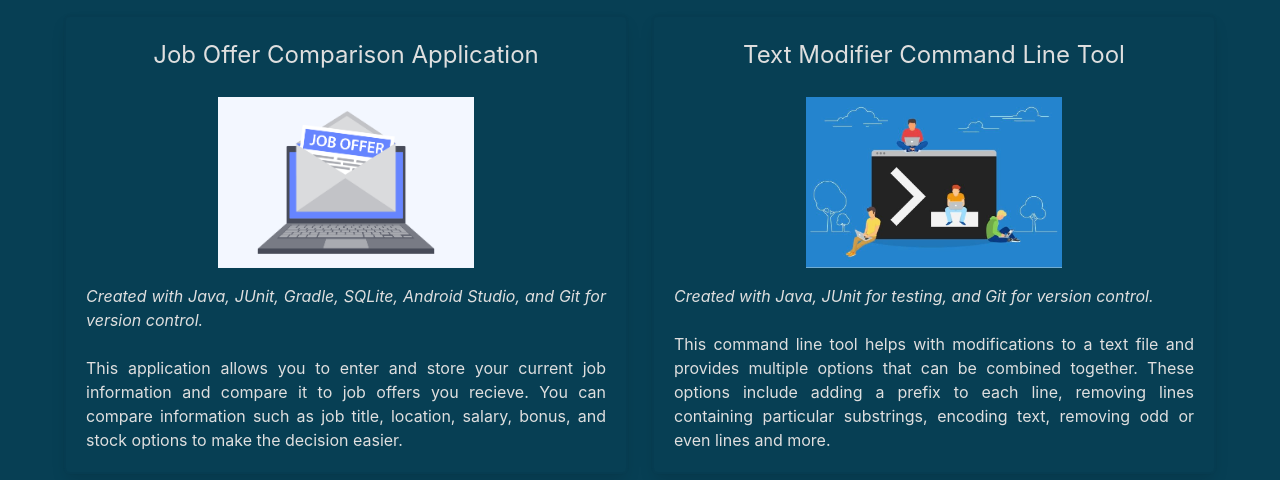
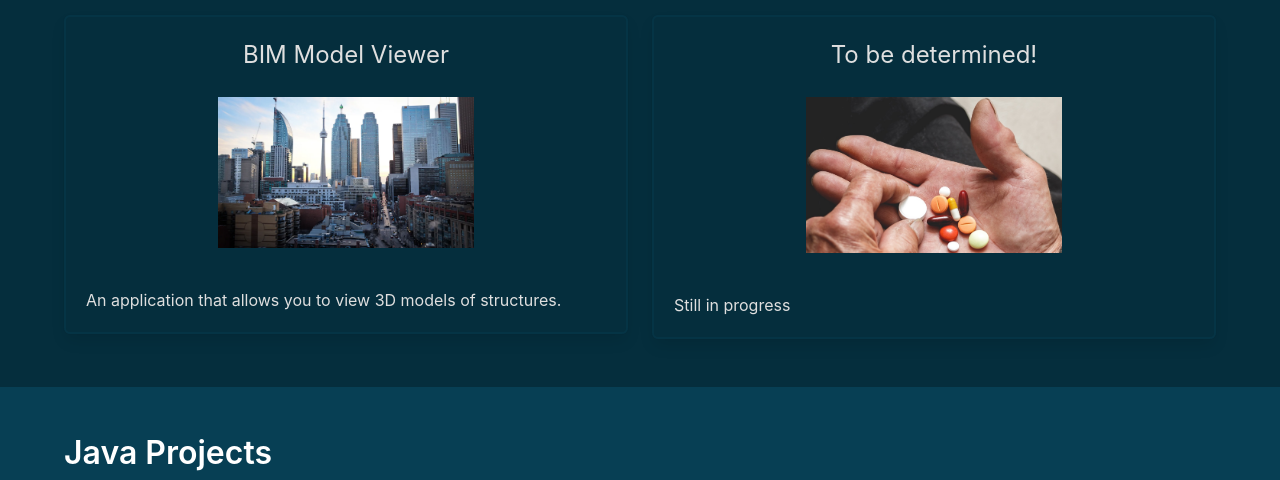
Before and after one commit to BuildMack/buildmack.github.io, a plain HTML site: page index.html in a window 1280 px wide. Shown: the part 707-1187 px from the top of the page. Drawn offline with nearby package versions, Linux system fonts and the light colour scheme.

Commit message:
Added section for AWS projects

```diff
--- a/index.html
+++ b/index.html
@@ -29,6 +29,7 @@
 			</div>
 
 			<div class="nav-right nav-menu">
+				<a class="nav-item" href="#cloud">AWS Cloud</a>
 				<a class="nav-item" href="#javaprojects">Java</a>
 				<a class="nav-item" href="#datascienceprojects">Data Science</a>
 				<a class="nav-item" href="#powerbi">Power BI</a>
@@ -67,6 +68,62 @@
 				</p>
 			</div>
 		</section>
+
+		<!-- Cloud Projects -->
+		<section  id="cloud" class="section section-21">
+			<div class="container">
+				<div class="has-text-centered">
+					<h3 class="title is-3">AWS Cloud Projects</h3>
+				</div>
+
+				<div class="columns is-multiline is-desktop">
+					<!-- Project 1 -->
+					<div class="column">
+						<a href="https://app.powerbi.com/view?r=eyJrIjoiYTY5NGU2ZDUtOGNjOS00ZjQzLTgyYjItZjRiNDlhM2MwODliIiwidCI6IjBiYzdjNWU0LTk0YzQtNGQyYS05MDI2LTAxZGY1Y2Y3ZDE3NSJ9" target="_blank" class="box project-text" style="color: #dfdfdf">
+							<article>
+								<div>
+									<p><font size="+2"><center> BIM Model Viewer</center></font></p>
+								<br>
+								<div>
+
+								<div>
+									<figure class="image project-figure">
+										<img src="assets/img/apartments.png" alt="Image">
+									</figure>
+								</div>
+								<div>
+									<p>
+										<br> An application that allows you to view 3D models of structures. </center>
+									</p>
+								</div>
+							</article>
+						</a>
+					</div>
+
+						<!-- Project 1 -->
+						<div class="column">
+							<a href="https://app.powerbi.com/view?r=eyJrIjoiZjg5NTU5MDUtN2MxNy00ZmVmLWJjYTEtMDZlM2VjZTQ0ZDFiIiwidCI6IjBiYzdjNWU0LTk0YzQtNGQyYS05MDI2LTAxZGY1Y2Y3ZDE3NSJ9" target="_blank" class="box project-text" style="color: #dfdfdf">
+								<article>
+									<div>
+										<p><font size="+2"><center> To be determined!</center></font></p>
+									<br>
+									<div>
+
+									<div>
+										<figure class="image project-figure">
+											<img src="assets/img/seniordrugs.png" alt="Image">
+										</figure>
+									</div>
+									<div>
+										<p>
+											<br> Still in progress </center>
+										</p>
+									</div>
+								</article>
+							</a>
+						</div>
+					</div>
+		</section
 
 		<!--  Java Projects -->
 		<section  id="javaprojects" class="section section-19">
```
